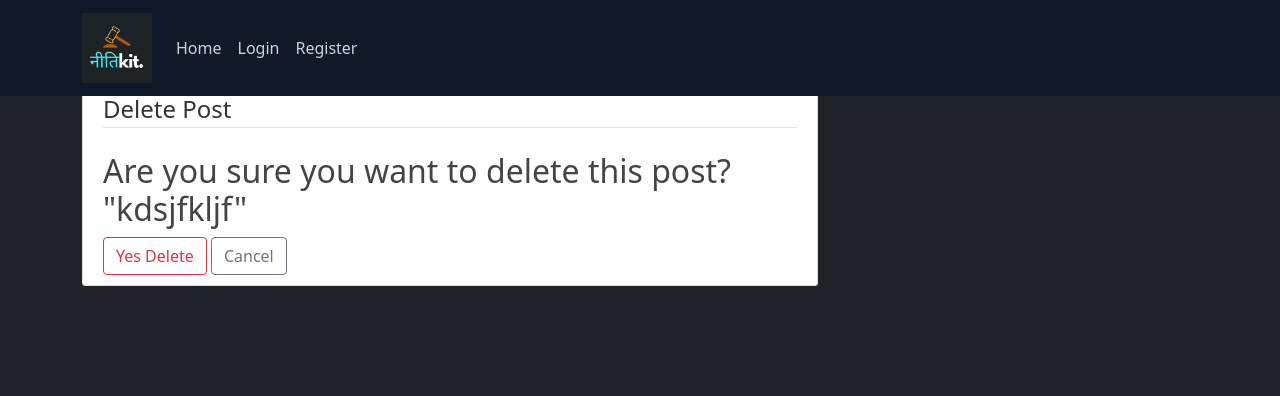
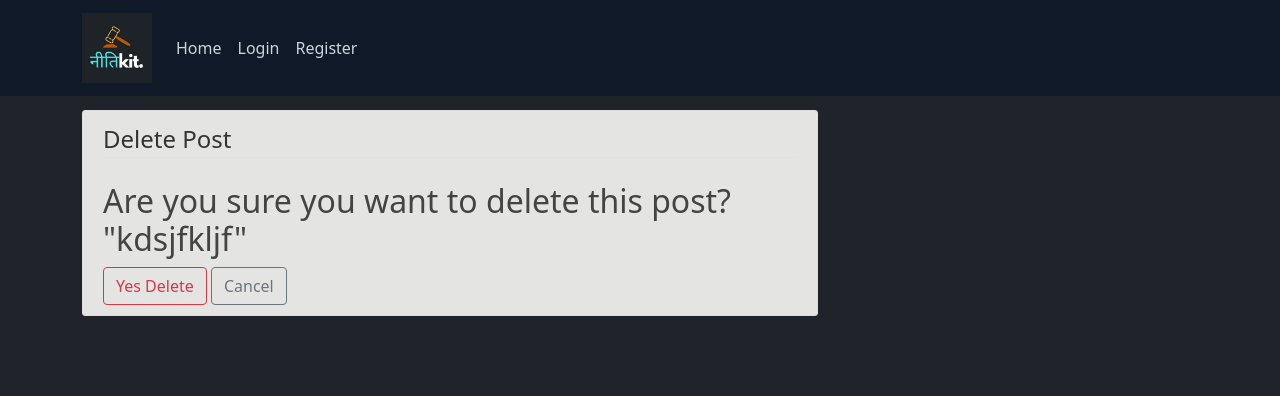
Before and after one commit to Yash621/NeetiKit, a Django app: template blog/templates/blog/post_confirm_delete.html in a window 1280 px wide. Shown: the top 396 px of the page. Run offline with Django 3.2, Linux system fonts and the light colour scheme; the template is opened without the code that fills it: values that come from a table or form of the project are taken from there, others are empty; data comes from the database, SQL or seed files in the repository; both versions use the stored data as it was after the commit; parts of the project's set-up code (start-up, migrations or seed data) failed here and were passed over; some libraries are stand-ins or nearby versions.

Commit message:
updated colors

```diff
--- a/blog/templates/blog/post_confirm_delete.html
+++ b/blog/templates/blog/post_confirm_delete.html
@@ -92,6 +92,10 @@
   .account-heading {
     font-size: 2.5rem;
   }
+  .content-section {
+    margin-top: 30px;
+    background-color: #e4e4e3;
+  }
 </style>
 <div class="content-section">
   <form method="POST">
--- a/blog/templates/blog/post_detail.html
+++ b/blog/templates/blog/post_detail.html
@@ -94,6 +94,7 @@
   }
   .content-section {
     margin-top: 30px;
+    background-color: #e4e4e3;
   }
 </style>
 <article class="media content-section">
--- a/blog/templates/blog/post_form.html
+++ b/blog/templates/blog/post_form.html
@@ -94,6 +94,7 @@
   }
   .content-section {
     margin-top: 60px;
+    background-color: #e4e4e3;
   }
 </style>
 <div class="content-section">
```
Also changed, not shown: db.sqlite3.
